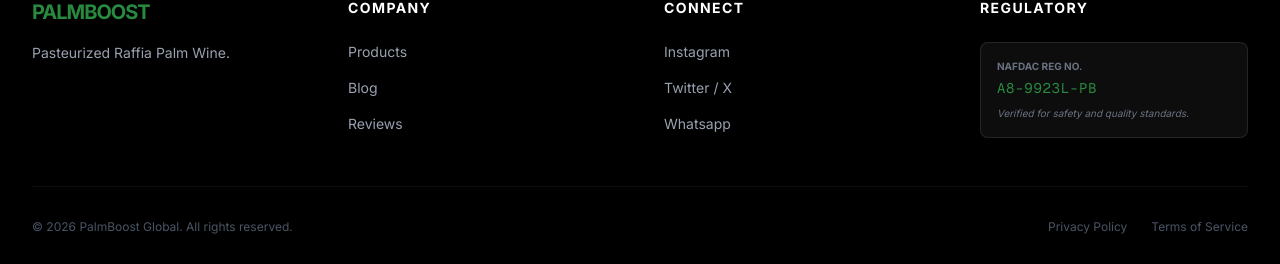
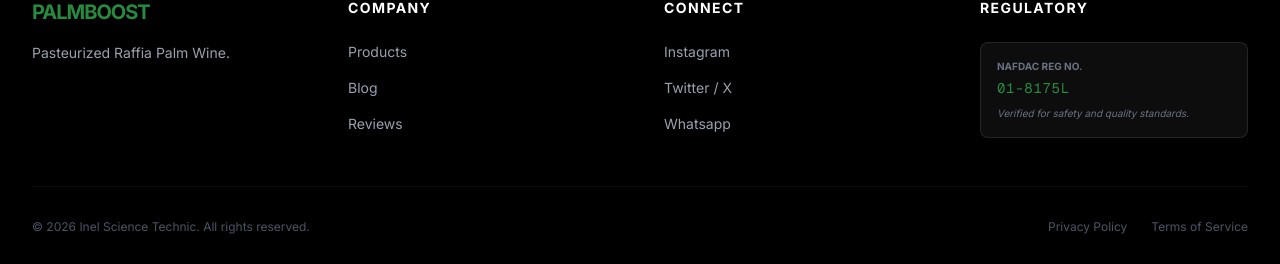
Before and after one commit to broken99records/palmboost, a Next.js app: page / in a window 1280 px wide. Shown: the part 811-1075 px from the top of the page. Built offline with nearby package versions, Linux system fonts and the light colour scheme.

Commit message:
fix: Update NAFDAC registration number and copyright notice in Footer component

```diff
--- a/src/components/footer.js
+++ b/src/components/footer.js
@@ -73,7 +73,7 @@
                 NAFDAC Reg No.
               </p>
               <p className="text-[#288a3f] font-mono text-sm tracking-wider">
-                A8-9923L-PB
+                01-8175L
               </p>
               <p className="text-[10px] text-gray-500 mt-2 italic">
                 Verified for safety and quality standards.
@@ -85,7 +85,7 @@
         {/* Bottom Bar */}
         <div className="border-t border-white/5 pt-8 flex flex-col md:flex-row justify-between items-center gap-4">
           <p className="text-gray-600 text-xs">
-            © {new Date().getFullYear()} PalmBoost Global. All rights reserved.
+            © {new Date().getFullYear()} Inel Science Technic. All rights reserved.
           </p>
           <div className="flex space-x-6 text-xs text-gray-600">
             <a href="#" className="hover:text-white">
```
